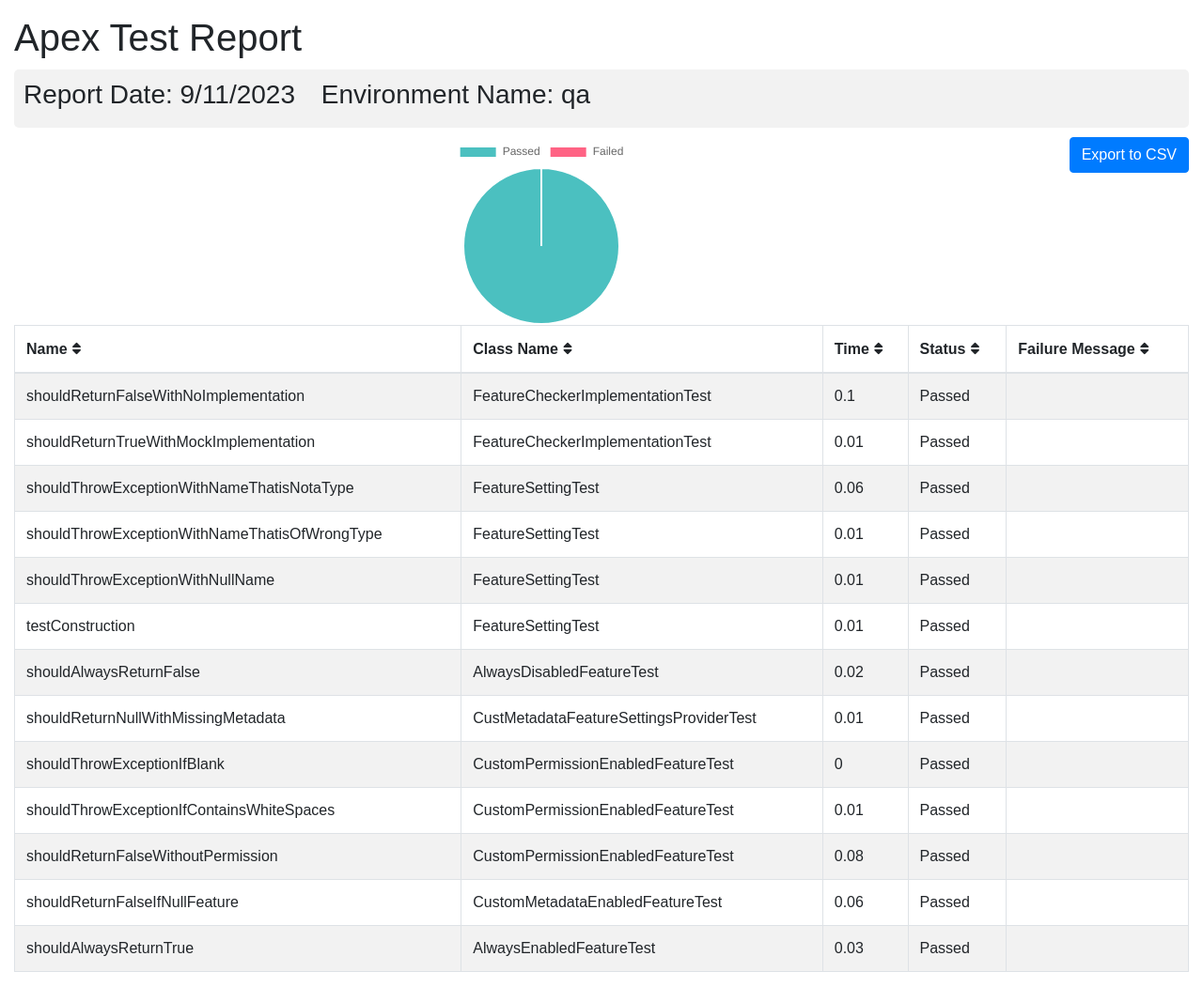
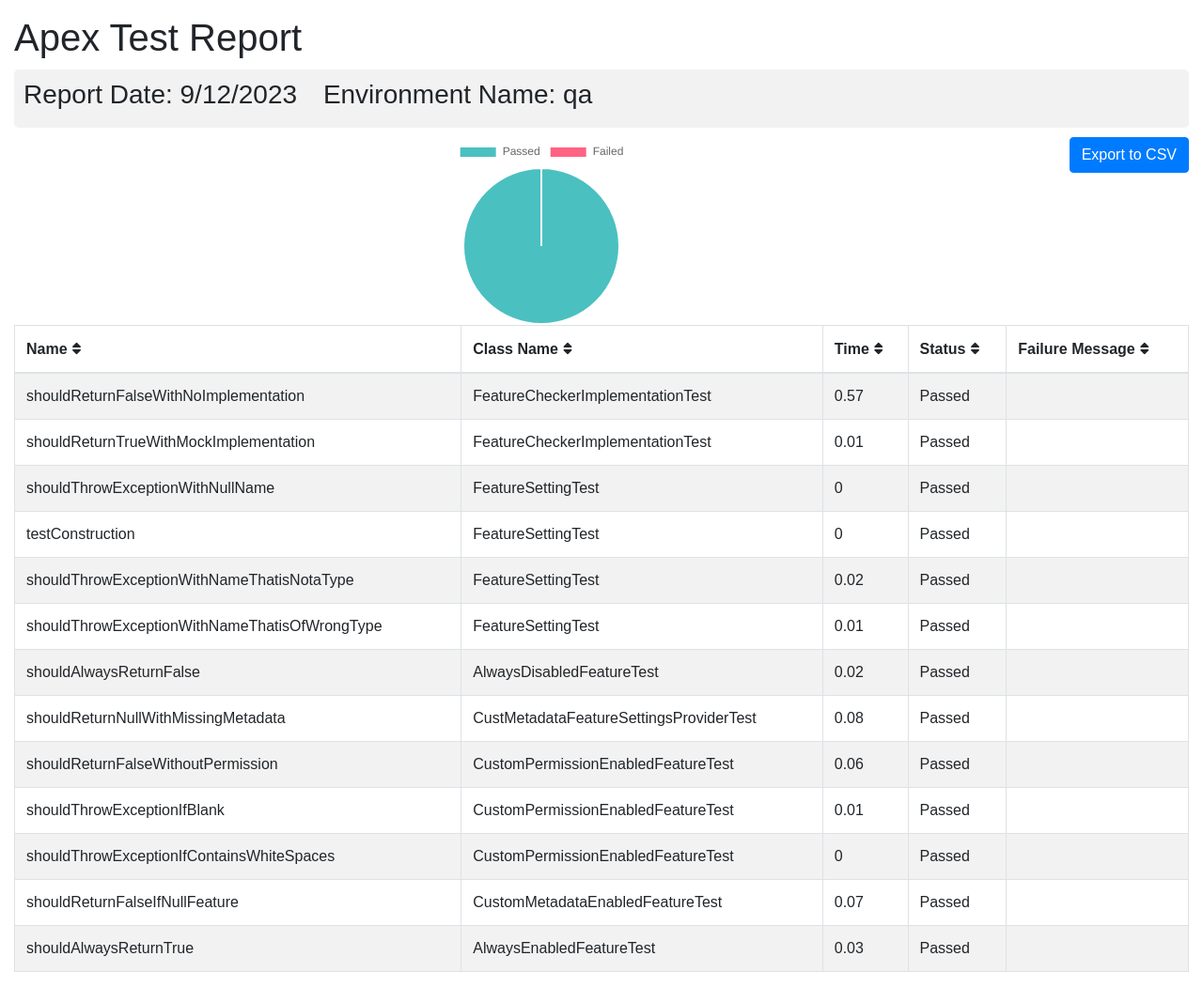
Before and after one commit to flxbl-io/sfops-dashboard, a Jekyll site: the page apextestResults/qa.html, which Jekyll copies as it is, in a window 1280 px wide. Shown: the whole page at 94% size. Built offline with Jekyll 4.4.1, drawn with Linux system fonts in a browser that asks for light colours.

Commit message:
updated test results of qa

```diff
--- a/apextestResults/qa.html
+++ b/apextestResults/qa.html
@@ -102,7 +102,7 @@
       <div class="container-fluid">
         <h1 class="mt-3">Apex Test Report</h1>
         <div class="info-card">
-        <h3>Report Date: 9/11/2023 <span style="margin-left: 20px;">Environment Name: qa</span></h3>
+        <h3>Report Date: 9/12/2023 <span style="margin-left: 20px;">Environment Name: qa</span></h3>
         </div>
         <button onclick="exportTableToCSV('testReport.csv')" class="btn btn-primary float-right">Export to CSV</button>
         <div id="chart-container">
@@ -123,7 +123,7 @@
         <tr>
           <td>shouldReturnFalseWithNoImplementation</td>
           <td>FeatureCheckerImplementationTest</td>
-          <td>0.1</td>
+          <td>0.57</td>
           <td>Passed</td>
           <td></td>
         </tr>
@@ -135,28 +135,28 @@
           <td></td>
         </tr>
         <tr>
+          <td>shouldThrowExceptionWithNullName</td>
+          <td>FeatureSettingTest</td>
+          <td>0</td>
+          <td>Passed</td>
+          <td></td>
+        </tr>
+        <tr>
+          <td>testConstruction</td>
+          <td>FeatureSettingTest</td>
+          <td>0</td>
+          <td>Passed</td>
+          <td></td>
+        </tr>
+        <tr>
           <td>shouldThrowExceptionWithNameThatisNotaType</td>
           <td>FeatureSettingTest</td>
-          <td>0.06</td>
+          <td>0.02</td>
           <td>Passed</td>
           <td></td>
         </tr>
         <tr>
           <td>shouldThrowExceptionWithNameThatisOfWrongType</td>
-          <td>FeatureSettingTest</td>
-          <td>0.01</td>
-          <td>Passed</td>
-          <td></td>
-        </tr>
-        <tr>
-          <td>shouldThrowExceptionWithNullName</td>
-          <td>FeatureSettingTest</td>
-          <td>0.01</td>
-          <td>Passed</td>
-          <td></td>
-        </tr>
-        <tr>
-          <td>testConstruction</td>
           <td>FeatureSettingTest</td>
           <td>0.01</td>
           <td>Passed</td>
@@ -172,35 +172,35 @@
         <tr>
           <td>shouldReturnNullWithMissingMetadata</td>
           <td>CustMetadataFeatureSettingsProviderTest</td>
-          <td>0.01</td>
+          <td>0.08</td>
+          <td>Passed</td>
+          <td></td>
+        </tr>
+        <tr>
+          <td>shouldReturnFalseWithoutPermission</td>
+          <td>CustomPermissionEnabledFeatureTest</td>
+          <td>0.06</td>
           <td>Passed</td>
           <td></td>
         </tr>
         <tr>
           <td>shouldThrowExceptionIfBlank</td>
           <td>CustomPermissionEnabledFeatureTest</td>
-          <td>0</td>
+          <td>0.01</td>
           <td>Passed</td>
           <td></td>
         </tr>
         <tr>
           <td>shouldThrowExceptionIfContainsWhiteSpaces</td>
           <td>CustomPermissionEnabledFeatureTest</td>
-          <td>0.01</td>
-          <td>Passed</td>
-          <td></td>
-        </tr>
-        <tr>
-          <td>shouldReturnFalseWithoutPermission</td>
-          <td>CustomPermissionEnabledFeatureTest</td>
-          <td>0.08</td>
+          <td>0</td>
           <td>Passed</td>
           <td></td>
         </tr>
         <tr>
           <td>shouldReturnFalseIfNullFeature</td>
           <td>CustomMetadataEnabledFeatureTest</td>
-          <td>0.06</td>
+          <td>0.07</td>
           <td>Passed</td>
           <td></td>
         </tr>
```
